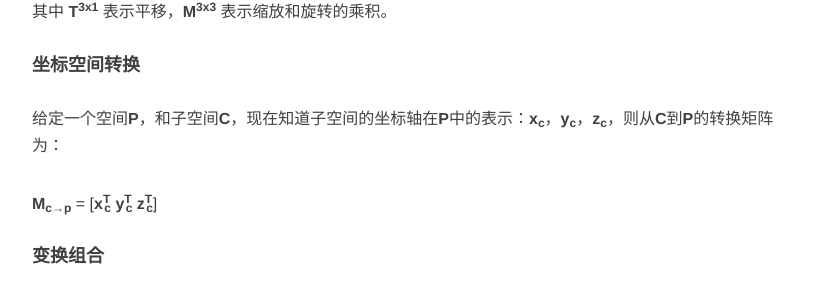
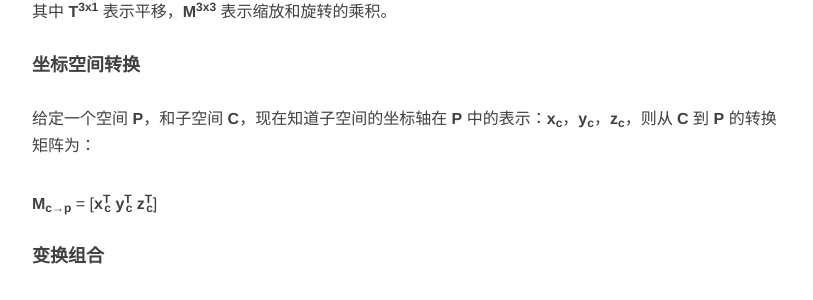
Before and after one commit to QXSoftware/qxsoftware.github.io, a Jekyll site: the page built from _posts/2016-10-27-Unity Rendering Math.md, in a window 1280 px wide. Shown: the part 5440-5740 px from the top of the page, without its empty margins (233-1046 px from the left). Built offline with Jekyll 4.4.1, drawn with Linux system fonts in a browser that asks for light colours; nearby versions of some CDN libraries; comment, search, counter and statistics services are not loaded.

```diff
--- a/_posts/2016-10-27-Unity Rendering Math.md
+++ b/_posts/2016-10-27-Unity Rendering Math.md
@@ -8,7 +8,7 @@ tags: Unity 渲染 Shader
 
 ### 笛卡尔坐标系（Cartesian Coordinate System）
 
-我们平时使用的坐标系就是笛卡尔坐标系，它分为左手坐标系和右手坐标系。<strong>Unity 使用的是左手坐标系。</strong>
+我们平时使用的坐标系就是笛卡尔坐标系，它分为左手坐标系和右手坐标系。**Unity 使用的是左手坐标系。**
 
 ### 向量
 
@@ -32,11 +32,11 @@ tags: Unity 渲染 Shader
 
 * 不满足交换律
 
-	<strong>AB ≠ BA</strong>
+	**AB ≠ BA**
 
 * 满足结合律
 
-	<strong>ABCD = A(BC)D = AB(CD)</strong>
+	**ABCD = A(BC)D = AB(CD)**
 
 #### 特殊的矩阵
 
@@ -50,9 +50,9 @@ tags: Unity 渲染 Shader
 	![](/post_img/diagonal-matrix.jpg)
 
 * 单位矩阵
-单位矩阵（Identity Matrix）是对角线的元素都为 1 的对角矩阵。单位矩阵一般用 <strong>I</strong> 表示。
+单位矩阵（Identity Matrix）是对角线的元素都为 1 的对角矩阵。单位矩阵一般用 **I** 表示。
 
-	<strong>MI = IM</strong>
+	**MI = IM**
 
 	单位矩阵：
 	![](/post_img/identity-matrix.jpg)
@@ -67,43 +67,43 @@ tags: Unity 渲染 Shader
 
 	* 转置的转置就是它本身
 
-		<strong>(M<sup>T</sup>)<sup>T</sup> = M</strong>
+		**(M<sup>T</sup>)<sup>T</sup> = M**
 
 	* 矩阵乘积的转置，等于各矩阵转置的逆序乘积
 
-		<strong>(ABCD)<sup>T</sup> = D<sup>T</sup>C<sup>T</sup>B<sup>T</sup>A<sup>T</sup></strong>
+		**(ABCD)<sup>T</sup> = D<sup>T</sup>C<sup>T</sup>B<sup>T</sup>A<sup>T</sup>**
 
 * 逆矩阵
-首先，并不是所有的矩阵都有逆矩阵（Inverse Matrix）。矩阵 <strong>M</strong> 存在逆矩阵 <strong>M<sup>-1</sup></strong> 的前提之一就是，<strong>M</strong> 必须是一个方阵。<strong>M</strong> 和 <strong>M<sup>-1</sup></strong> 相乘得到单位矩阵：
+首先，并不是所有的矩阵都有逆矩阵（Inverse Matrix）。矩阵 **M** 存在逆矩阵 **M<sup>-1</sup>** 的前提之一就是，**M** 必须是一个方阵。**M** 和 **M<sup>-1</sup>** 相乘得到单位矩阵：
 
-	<strong>MM<sup>-1</sup> = M<sup>-1</sup>M = I</strong>
+	**MM<sup>-1</sup> = M<sup>-1</sup>M = I**
 
 	逆矩阵有以下性质：
 
 	* 一个可逆矩阵的逆矩阵的逆矩阵是它本身
 
-		<strong>(M<sup>-1</sup>)<sup>-1</sup> = M</strong>
+		**(M<sup>-1</sup>)<sup>-1</sup> = M**
 
 	* 单位矩阵的逆矩阵还是单位矩阵
 
-		<strong>I<sup>-1</sup> = I</strong>
+		**I<sup>-1</sup> = I**
 
 	* 转置的逆矩阵是逆矩阵的转置
 
-		<strong>(M<sup>T</sup>)<sup>-1</sup> = (M<sup>-1</sup>)<sup>T</sup></strong>
+		**(M<sup>T</sup>)<sup>-1</sup> = (M<sup>-1</sup>)<sup>T</sup>**
 
 	* 矩阵乘积的逆等于反向逆矩阵的乘积
 
-		<strong>(ABCD)<sup>-1</sup> = D<sup>-1</sup>C<sup>-1</sup>B<sup>-1</sup>A<sup>-1</sup></strong>
+		**(ABCD)<sup>-1</sup> = D<sup>-1</sup>C<sup>-1</sup>B<sup>-1</sup>A<sup>-1</sup>**
 
 * 正交矩阵
-正交矩阵（Orthogonal Matrix）是方阵。如果 <strong>M</strong> 和 <strong>M<sup>T</sup></strong> 的乘积是单位矩阵的话，则 <strong>M</strong> 是正交的。
+正交矩阵（Orthogonal Matrix）是方阵。如果 **M** 和 **M<sup>T</sup>** 的乘积是单位矩阵的话，则 **M** 是正交的。
 
-	<strong>MM<sup>T</sup> = I</strong>
+	**MM<sup>T</sup> = I**
 
-	这等价于，<strong>M</strong> 的逆矩阵等于转置矩阵。
+	这等价于，**M** 的逆矩阵等于转置矩阵。
 
-	<strong>M<sup>-1</sup> = M<sup>T</sup></strong>
+	**M<sup>-1</sup> = M<sup>T</sup>**
 
 正交矩阵的条件：
 
@@ -150,7 +150,7 @@ tags: Unity 渲染 Shader
 
 #### 线性变换
 
-线性变换（Linear Transformation）的定义是，在线性空间 <strong>V</strong> 上的一个变换 <strong>A</strong> 称为线性变换，如果对于 <strong>V</strong> 中任意的元素 <strong>α</strong>，<strong>β</strong> 和数域 <strong>P</strong> 中任意 <strong>k</strong>，都有：
+线性变换（Linear Transformation）的定义是，在线性空间 **V** 上的一个变换 **A** 称为线性变换，如果对于 **V** 中任意的元素 **α**，**β** 和数域 **P** 中任意 **k**，都有：
 
 ![](/post_img/linear-transformation.jpg)
 
@@ -160,11 +160,11 @@ tags: Unity 渲染 Shader
 
 ![](/post_img/final-matrix.jpg)
 
-其中 <strong>T<sup>3x1</sup></strong> 表示平移，<strong>M<sup>3x3</sup></strong> 表示缩放和旋转的乘积。
+其中 **T<sup>3x1</sup>** 表示平移，**M<sup>3x3</sup>** 表示缩放和旋转的乘积。
 
 #### 坐标空间转换
 
-给定一个空间**P**，和子空间**C**，现在知道子空间的坐标轴在**P**中的表示：**x<sub>c</sub>**，**y<sub>c</sub>**，**z<sub>c</sub>**，则从**C**到**P**的转换矩阵为：
+给定一个空间 **P**，和子空间 **C**，现在知道子空间的坐标轴在 **P** 中的表示：**x<sub>c</sub>**，**y<sub>c</sub>**，**z<sub>c</sub>**，则从 **C** 到 **P** 的转换矩阵为：
 
 **M<sub>c→p</sub>** = [**x<sup>T</sup><sub style="margin:0 0 0 -6px;">c</sub> y<sup>T</sup><sub style="margin:0 0 0 -6px;">c</sub> z<sup>T</sup><sub style="margin:0 0 0 -6px;">c</sub>**]
 
```
